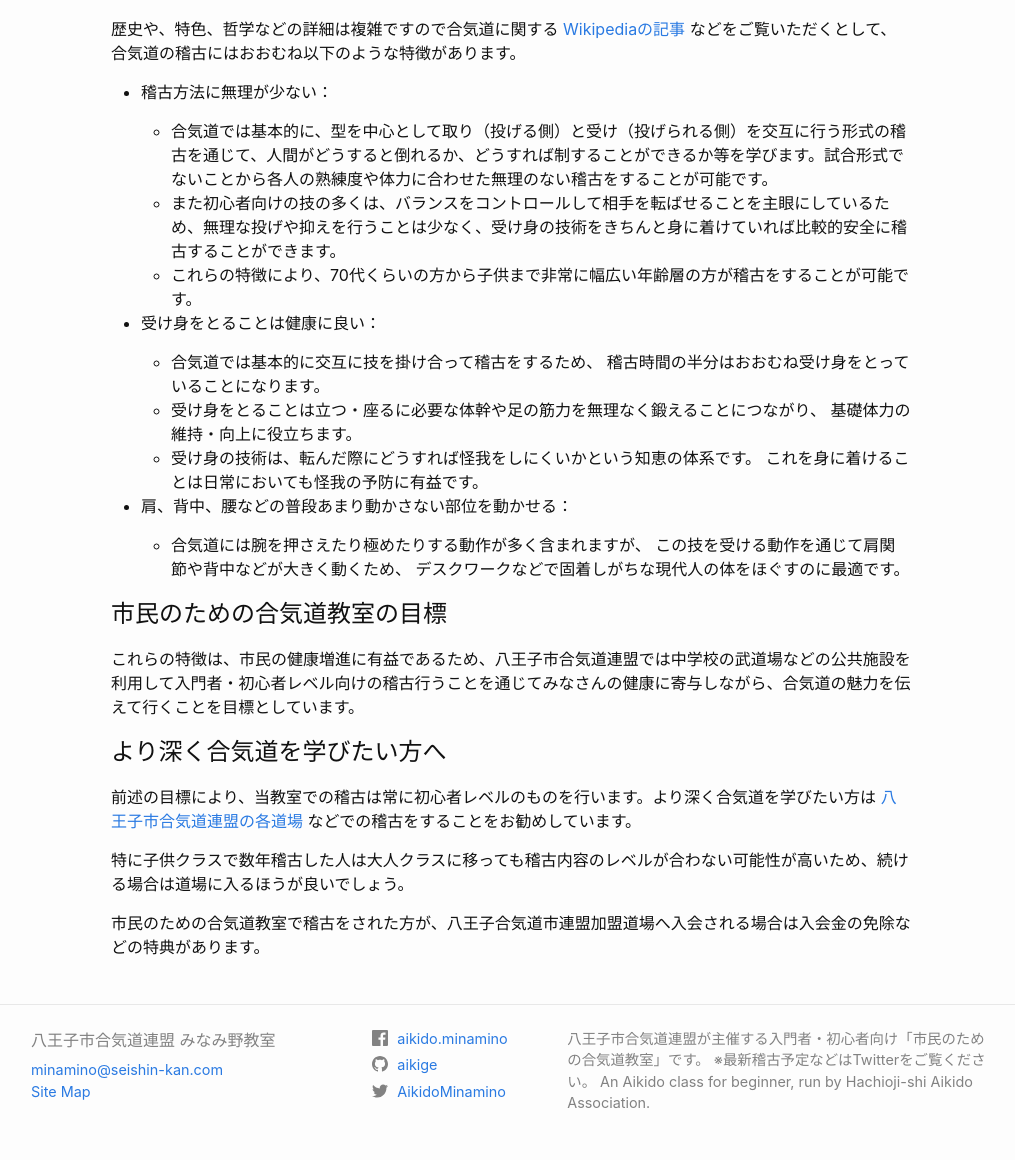
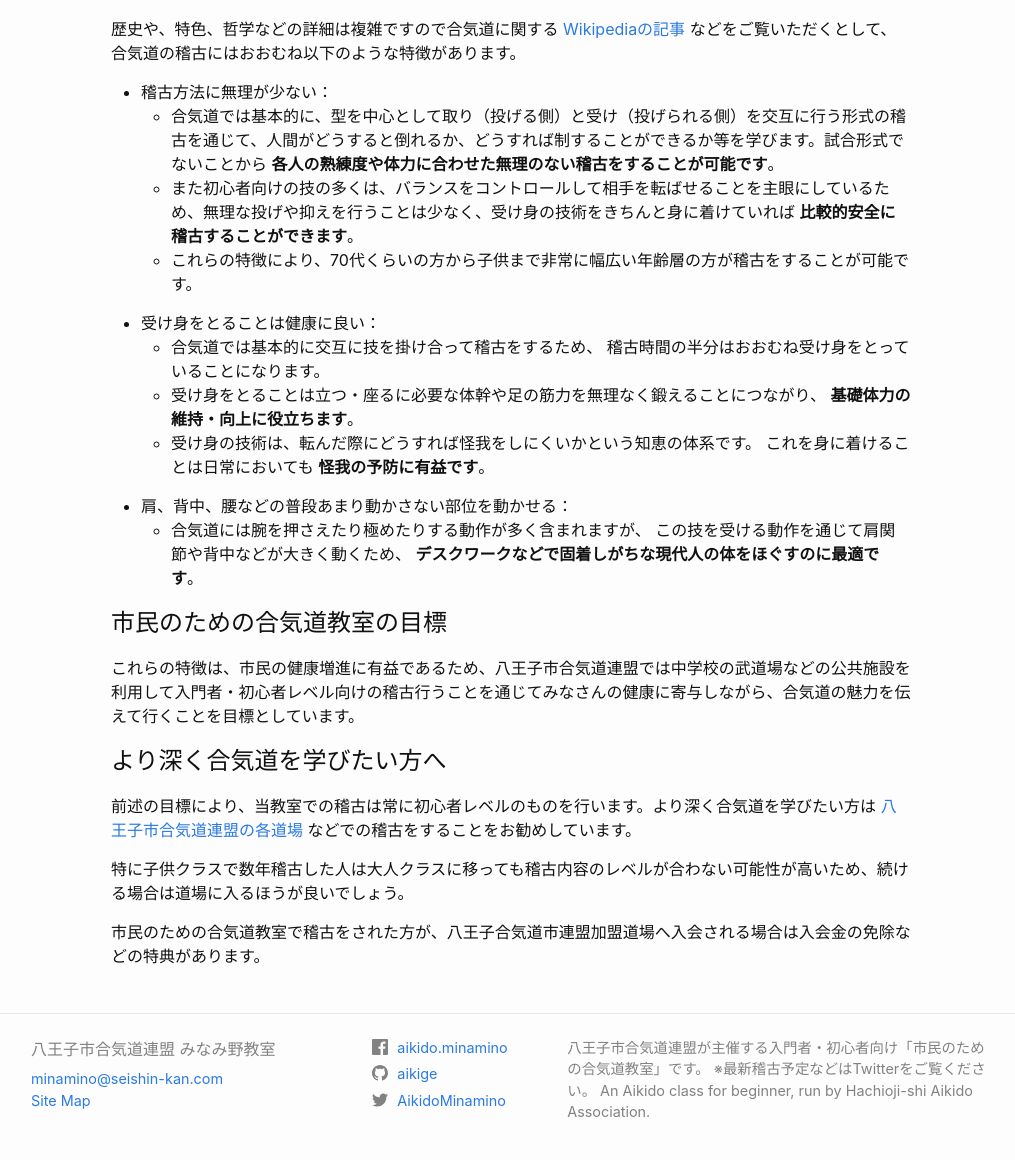
Before and after one commit to minamino-aikido/minamino-aikido.github.io, a Jekyll site: the page built from about.md, in a window 1280 px wide. Shown: the part 503-1663 px from the top of the page, without its empty margins (129-1144 px from the left). Built offline with Jekyll 4.4.1, drawn with Linux system fonts in a browser that asks for light colours.

```diff
--- a/_sass/minamino/_base.scss
+++ b/_sass/minamino/_base.scss
@@ -86,7 +86,7 @@ ul, ol {
 li {
   > ul,
   > ol {
-    margin-bottom: 0;
+    margin-top: 0;
   }
 }
 
--- a/_sass/minamino/_layout.scss
+++ b/_sass/minamino/_layout.scss
@@ -240,9 +240,10 @@ nav.pagination {
   margin-left: 0;
   display: flex;
   flex-wrap: wrap;
-  -webkit-box-pack: center;
-  -ms-flex-pack: center;
   justify-content: center;
+  @include media-query($on-1row) {
+    display: block;
+  }
 }
 
 .post-list-item {
--- a/about.md
+++ b/about.md
@@ -10,20 +10,20 @@ title: 合気道について
 歴史や、特色、哲学などの詳細は複雑ですので合気道に関する [Wikipediaの記事](https://ja.wikipedia.org/wiki/%E5%90%88%E6%B0%97%E9%81%93) などをご覧いただくとして、合気道の稽古にはおおむね以下のような特徴があります。
 
 * 稽古方法に無理が少ない：
-    * 合気道では基本的に、型を中心として取り（投げる側）と受け（投げられる側）を交互に行う形式の稽古を通じて、人間がどうすると倒れるか、どうすれば制することができるか等を学びます。試合形式でないことから各人の熟練度や体力に合わせた無理のない稽古をすることが可能です。
-    * また初心者向けの技の多くは、バランスをコントロールして相手を転ばせることを主眼にしているため、無理な投げや抑えを行うことは少なく、受け身の技術をきちんと身に着けていれば比較的安全に稽古することができます。
+    * 合気道では基本的に、型を中心として取り（投げる側）と受け（投げられる側）を交互に行う形式の稽古を通じて、人間がどうすると倒れるか、どうすれば制することができるか等を学びます。試合形式でないことから **各人の熟練度や体力に合わせた無理のない稽古をすることが可能です**。
+    * また初心者向けの技の多くは、バランスをコントロールして相手を転ばせることを主眼にしているため、無理な投げや抑えを行うことは少なく、受け身の技術をきちんと身に着けていれば **比較的安全に稽古することができます**。
     * これらの特徴により、70代くらいの方から子供まで非常に幅広い年齢層の方が稽古をすることが可能です。
 * 受け身をとることは健康に良い：
     * 合気道では基本的に交互に技を掛け合って稽古をするため、
       稽古時間の半分はおおむね受け身をとっていることになります。
     * 受け身をとることは立つ・座るに必要な体幹や足の筋力を無理なく鍛えることにつながり、
-      基礎体力の維持・向上に役立ちます。
+      **基礎体力の維持・向上に役立ちます**。
     * 受け身の技術は、転んだ際にどうすれば怪我をしにくいかという知恵の体系です。
-      これを身に着けることは日常においても怪我の予防に有益です。
+      これを身に着けることは日常においても **怪我の予防に有益です**。
 * 肩、背中、腰などの普段あまり動かさない部位を動かせる：
     * 合気道には腕を押さえたり極めたりする動作が多く含まれますが、
       この技を受ける動作を通じて肩関節や背中などが大きく動くため、
-      デスクワークなどで固着しがちな現代人の体をほぐすのに最適です。
+      **デスクワークなどで固着しがちな現代人の体をほぐすのに最適です**。
 
 ## 市民のための合気道教室の目標
 
```
Also changed, not shown: _posts/2021-04-29-aikido-for-kids.md (added, +139 -0 lines), 1 other file.
